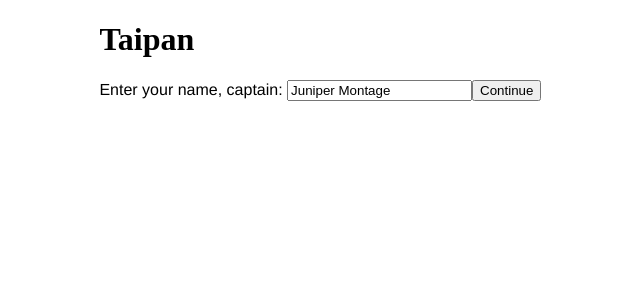
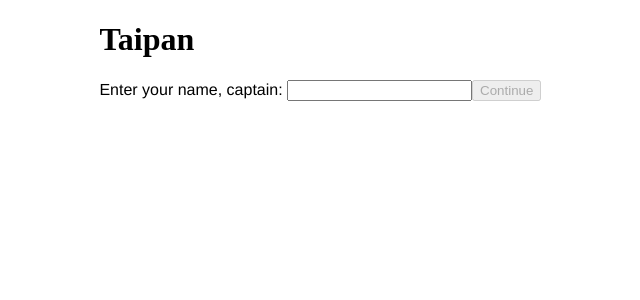
Before and after one commit to cfjedimaster/vue-demos, a Vue app in the folder taipan/: page /setup in a window 1280 px wide. Shown: the top 300 px of the page, without its empty margins (35-675 px from the left). Built offline with nearby package versions, Linux system fonts and the light colour scheme; a web font is replaced by a local one.

Commit message:
remove default name

```diff
--- a/taipan/src/views/Setup.vue
+++ b/taipan/src/views/Setup.vue
@@ -12,7 +12,7 @@
 export default {
   data() {
     return {
-      name:'Juniper Montage'
+      name:''
     }
   },
   methods: {
```
